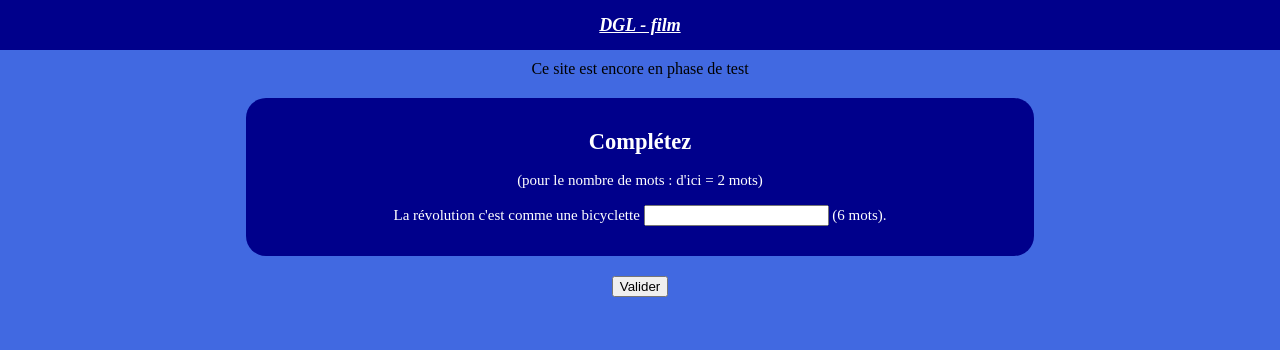
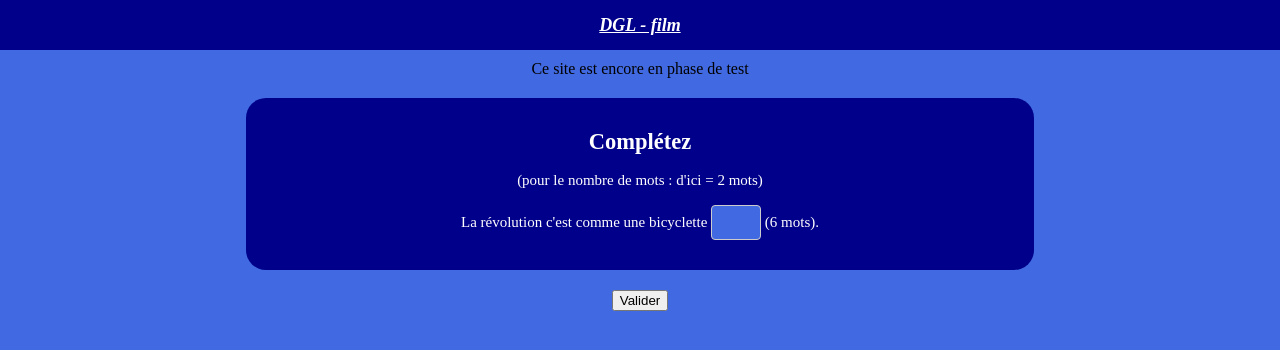
Before and after one commit to GodefroyL/questionnaire-film, a Jekyll site: the page built from html/questionnaire.html, in a window 1280 px wide. Shown: the top 350 px of the page. Built offline with Jekyll 4.4.1, drawn with Linux system fonts in a browser that asks for light colours.

Commit message:
adaptation inputs

```diff
--- a/static/css/styles.css
+++ b/static/css/styles.css
@@ -1,4 +1,4 @@
-header{
+header {
     background-color: darkblue;
     width: 100%;
     position: fixed;
@@ -11,12 +11,13 @@ header{
     font-size: large;
     font-weight: bold;
 }
-a{
+
+a {
     color: white;
     font-style: italic;
 }
 
-body{
+body {
     margin-top: 60px;
     background-color: royalblue;
     display: flex;
@@ -25,21 +26,21 @@ body{
     align-items: center;
     flex-direction: column;
 }
-div{
+
+div {
     padding: 15px;
     background-color: darkblue;
     width: 60%;
-    color:white;
+    color: white;
     font-size: 15px;
     line-height: 20px;
     text-align: center;
     margin: 20px;
     flex-direction: row;
-    border-radius: 20px 20px 20px 20px;
-
+    border-radius: 20px;
 }
 
-.accueil{
+.accueil {
     display: flex;
     max-height: 80%;
     align-content: center;
@@ -48,46 +49,62 @@ div{
     flex-direction: column;
 }
 
-.titre{
-    color:red;
+.titre {
+    color: red;
     font-size: 20px;
     line-height: 25px;
 }
-img{
+
+img {
     width: 80%;
     height: auto;
 }
-.boutton{
+
+.boutton {
     display: inline-block;
     padding: 10px 20px;
     margin: 10px;
-    border-radius: 20px 20px 20px 20px;
+    border-radius: 20px;
     border: none;
     text-decoration: none;
     background-color: royalblue;
     color: white;
     cursor: pointer;
 }
-textarea{
+
+textarea {
     height: 20px;
     color: white;
     background-color: royalblue;
 }
 
+input[type="text"] {
+    min-width: 50px;
+    max-width: 300px;
+    padding: 8px;
+    box-sizing: border-box;
+    font-family: inherit;
+    font-size: inherit;
+    border: 1px solid #ccc;
+    border-radius: 4px;
+    display: inline-block;
+    color: white;
+    background-color: royalblue;
+    text-align: center;
+}
+
 @media (max-width: 768px) {
-    h2{
+    h2 {
         font-size: 1.2rem;
     }
-    p{
+
+    p {
         font-size: 1rem;
     }
 
-    div{
+    div {
         margin: 5px;
         padding: 3px;
         width: 90%;
     }
-    input{
-        width: 50px;
-    }
 }
--- a/static/js/questionnaire.js
+++ b/static/js/questionnaire.js
@@ -17,7 +17,6 @@ async function chargementDonnees() {
 // Fonction pour afficher les données
 function affichageDonnee() {
     index++;
-  console.log("afficahge donnee",index)
     const container = document.getElementById('question');
     if (index < donnee.length) {
         const item = donnee[index];
@@ -37,47 +36,48 @@ function affichageDonnee() {
         document.getElementById('valider').style.display = "none";
         container.innerHTML = resultatsHTML();
     }
+
+    // Appliquer l'adaptation de largeur à tous les inputs
+    document.querySelectorAll('input[type="text"]').forEach(input => {
+        input.addEventListener('input', function() {
+            const tempSpan = document.createElement('span');
+            tempSpan.style.visibility = 'hidden';
+            tempSpan.style.whiteSpace = 'pre';
+            tempSpan.style.fontFamily = this.style.fontFamily;
+            tempSpan.style.fontSize = this.style.fontSize;
+            tempSpan.style.padding = this.style.padding;
+            tempSpan.textContent = this.value || this.placeholder;
+
+            document.body.appendChild(tempSpan);
+            const newWidth = Math.min(
+                Math.max(tempSpan.offsetWidth + 20, 50),
+                300
+            );
+            document.body.removeChild(tempSpan);
+
+            this.style.width = newWidth + 'px';
+        });
+        input.dispatchEvent(new Event('input'));
+    });
 }
 
 // Fonction pour valider l'élément courant
 function valider() {
-  console.log("valider",index)
     if (index < donnee.length) {
         const item = donnee[index];
-    // Sélectionner tous les inputs avec le nom "reponse"
         const inputs = document.querySelectorAll('input[type="text"][name="reponse"]');
-
-    // Parcourir chaque input
-    reponse = ""
+        let reponse = "";
         inputs.forEach(input => {
-        // Récupérer la valeur de l'input et supprimer les espaces en début et fin
             let valeur = input.value.trim();
-
-        // Si la valeur n'est pas vide
             if (valeur) {
-            // Supprimer toute ponctuation et remplacer par un espace
                 valeur = valeur.replace(/[.,\/#!$%\^&\*;:{}=\-_`~()]/g, ' ');
-            // Remplacer les espaces multiples par un seul espace
                 valeur = valeur.replace(/\s{2,}/g, ' ');
-            // Convertir en minuscules
                 valeur = valeur.toLowerCase();
-            // Ajouter chaque mot non vide à la liste
-            reponse += " " + valeur
+                reponse += " " + valeur;
             }
         });
-    reponse = reponse.slice(1)
-    console.log("reponse utilisateur : ", reponse)
-    resultats[index] = item.reponses.includes(reponse)
-    // resultats[index] = false
-    // for (const rep of item.reponses) {
-    //   console.log("reponse correct : ", rep)
-    //   if (" "+rep == reponse) {
-    //     resultats[index] = true
-    //   }
-    // }
-    // Afficher la liste de mots
-    console.log(resultats);
-
+        reponse = reponse.slice(1);
+        resultats[index] = item.reponses.includes(reponse);
         affichageDonnee();
     }
 }
@@ -86,22 +86,21 @@ function completezHTML(item) {
     let html = `
     <h2>${item.categorie}</h2>
     (pour le nombre de mots : d'ici = 2 mots)<p>
-  `
+    `;
     for (const element of item.intitule) {
         html += `${element} `;
         html += `<input type="text" name="reponse"> `;
     }
-  html = html.slice(0,-33);
+    html = html.slice(0, -33);
     html += `</p>`;
     return html;
 }
 
 function resultatsHTML() {
     let html = `<h2>Résultats</h2>`;
-  nombreBonnesReponses = Object.values(resultats).filter(resultat => resultat).length;
+    const nombreBonnesReponses = Object.values(resultats).filter(resultat => resultat).length;
     html += `<p>Vous avez obtenu ${nombreBonnesReponses} bonnes réponses sur ${Object.keys(resultats).length} questions.</p>`;
     return html;
-
 }
 
 function detailResultatsHTML() {
@@ -113,13 +112,11 @@ function detailResultatsHTML() {
         html += `<li>Question ${index}: ${resultat ? 'Correct' : 'Incorrect'}</li>`;
     }
     html += `</ul>`;
-  container.innerHTML=html
+    container.innerHTML = html;
 }
-
 
 // Écouteurs d'événements pour les boutons
 document.getElementById('valider').addEventListener('click', valider);
-
 document.getElementById('detailResultats').addEventListener('click', detailResultatsHTML);
 
 // Charger les données au démarrage
```
Lines whose indentation alone changed are shown as unchanged.
